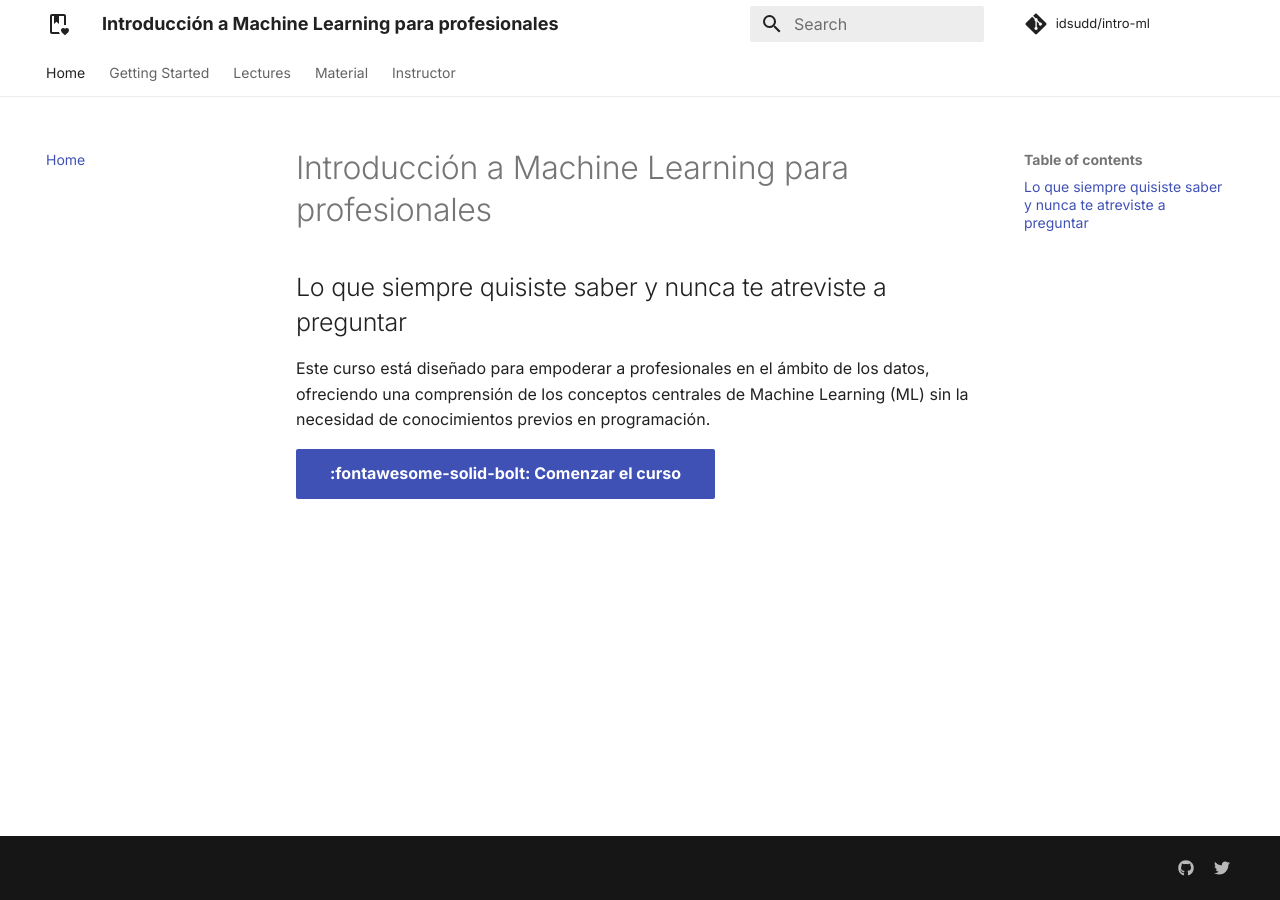
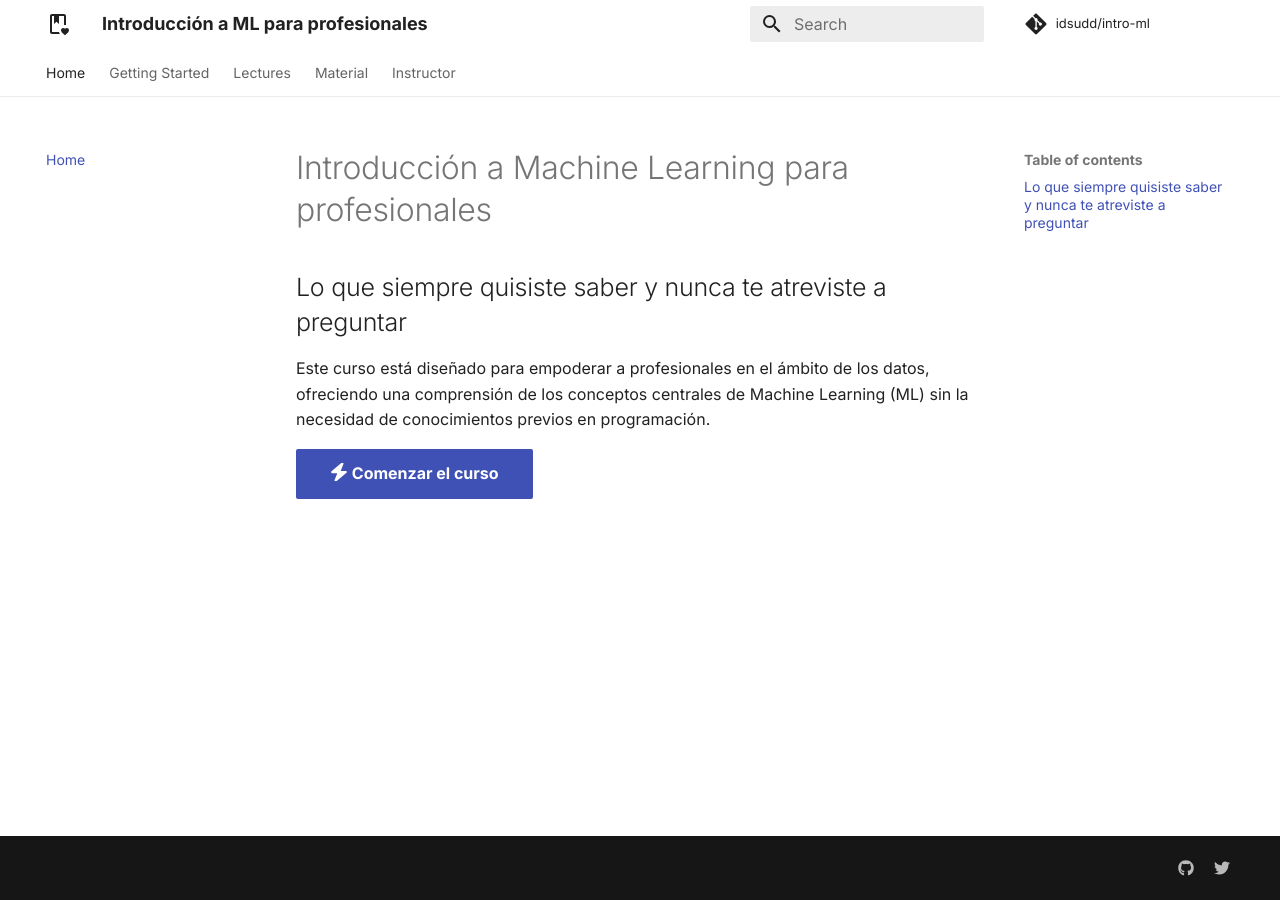
Before and after one commit to idsudd/intro-ml, an MkDocs documentation site: the page built from docs/index.md, in a window 1280 px wide. Built offline with MkDocs 1.6.1 and Material for MkDocs 9.7.7, drawn with Linux system fonts in a browser that asks for light colours; comment, search, counter and statistics services are not loaded.

Commit message:
Update mkdocs.yml

```diff
--- a/mkdocs.yml
+++ b/mkdocs.yml
@@ -1,5 +1,5 @@
 # Site information
-site_name: Introducción a Machine Learning para profesionales
+site_name: Introducción a ML para profesionales
 site_author: Alonso Astroza
 site_description: >-
   Curso introductorio para profesionales que desean aprender sobre Machine Learning
@@ -44,6 +44,9 @@
 
 markdown_extensions:
   - attr_list
+  - pymdownx.emoji:
+      emoji_index: !!python/name:material.extensions.emoji.twemoji
+      emoji_generator: !!python/name:material.extensions.emoji.to_svg
 
 plugins:
   - search
```
